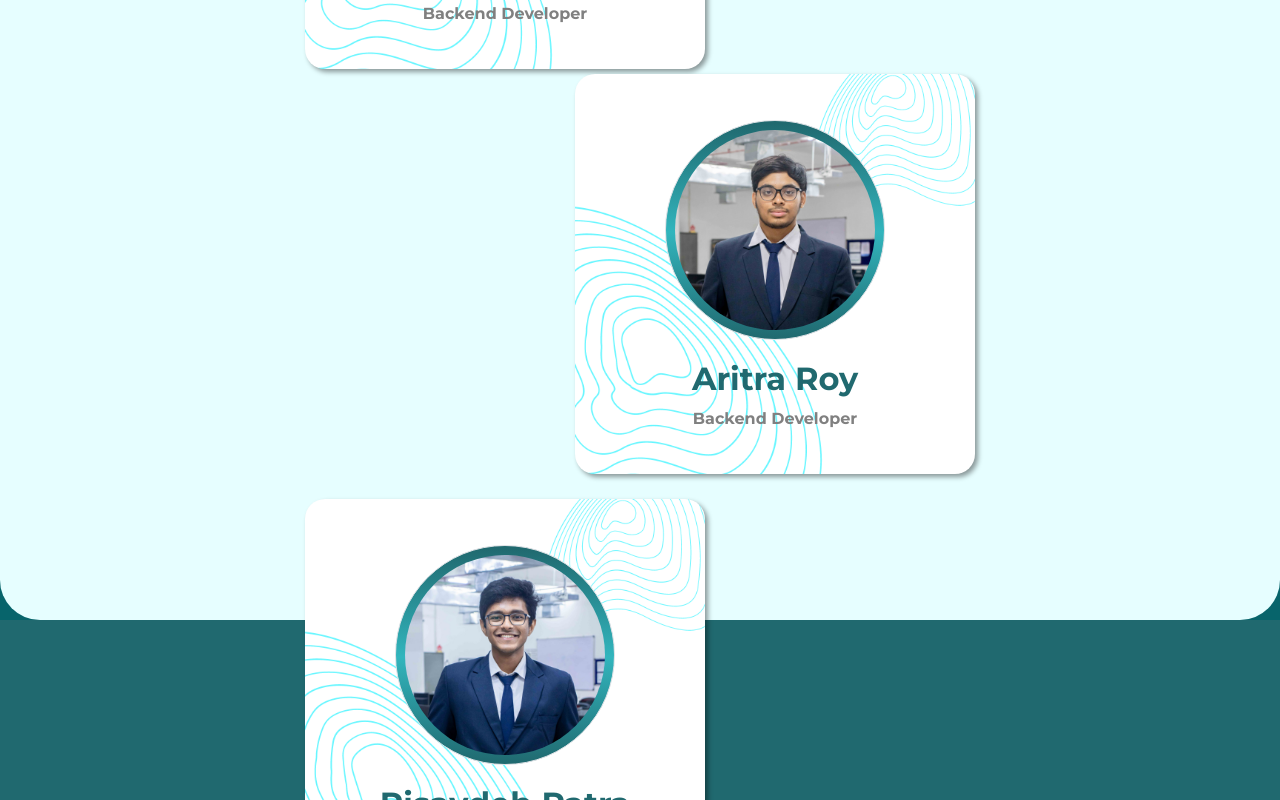
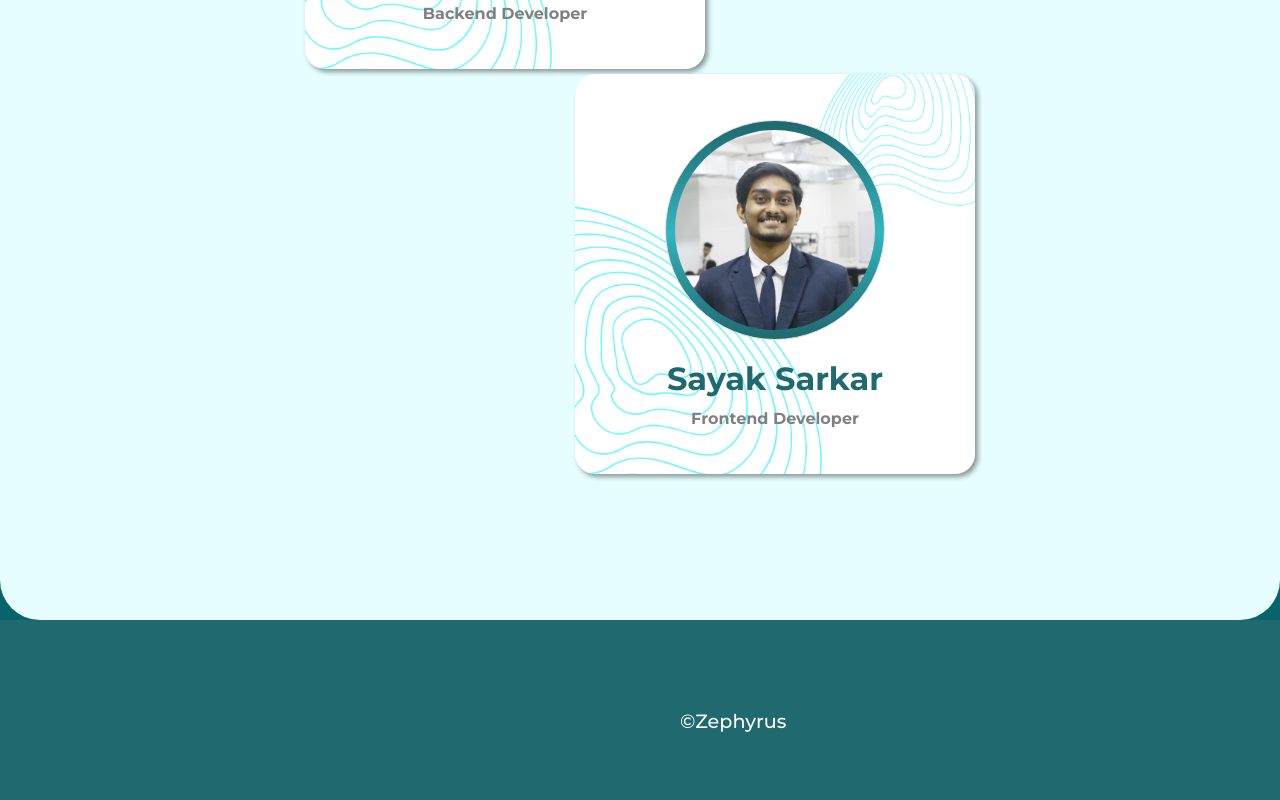
Before and after one commit to im-still-thinking/medbase-mark2.0, a React (Create React App) app: page / in a window 1280 px wide. Shown: the part 2980-3780 px from the top of the page. Built offline with nearby package versions, Linux system fonts and the light colour scheme.

Commit message:
creds updated

```diff
--- a/src/components/Dashboard.jsx
+++ b/src/components/Dashboard.jsx
@@ -53,7 +53,7 @@ export default function Dashboard() {
     const fileName = e.target.value.substring(12, e.target.value.length - 4);
     const fileType = e.target.value.substring(e.target.value.length - 4, e.target.value.length);
 
-    const output = await lighthouse.deploy(e, `f3e100fa-1b53-4a54-8872-effed3ef543c`);
+    const output = await lighthouse.deploy(e, `b2479f07.dcda617d3e7c4474b54174be1d173e36`);
     writeToDoc(output, fileName, fileType);
 
   };
--- a/src/components/Landing.jsx
+++ b/src/components/Landing.jsx
@@ -113,12 +113,12 @@ export default function Landing() {
         </div>
         <div className="aritra">
           <div className="border">
-            <img src={aritra} alt="" />
+            <img src={sayak} alt="" />
           </div>
-          <h4>Aritra Roy</h4>
-          <h5 className="h5">Backend Developer</h5>
+          <h4>Sayak Sarkar</h4>
+          <h5 className="h5">Frontend Developer</h5>
         </div>
-        <div className="risav">
+        {/* <div className="risav">
           <div className="border">
             <img src={risav} alt="Risav" />
           </div>
@@ -131,7 +131,7 @@ export default function Landing() {
           </div>
           <h4>Sayak Sarkar</h4>
           <h5 className="h5">Frontend Developer</h5>
-        </div>
+        </div> */}
       </div>
       <div className="teams_phone">
         <h2 className="H2center">
@@ -146,12 +146,12 @@ export default function Landing() {
         </div>
         <div className="card_about">
           <div className="border">
-            <img src={aritra} alt="" />
+            <img src={sayak} alt="" />
           </div>
-          <h4>Aritra Roy</h4>
-          <h5 className="h5">Backend Developer</h5>
+          <h4>Sayak Sarkar</h4>
+          <h5 className="h5">Frontend Developer</h5>
         </div>
-        <div className="card_about">
+        {/* <div className="card_about">
           <div className="border">
             <img src={risav} alt="Risav" />
           </div>
@@ -164,7 +164,7 @@ export default function Landing() {
           </div>
           <h4>Sayak Sarkar</h4>
           <h5 className="h5">Frontend Developer</h5>
-        </div>
+        </div> */}
       </div>
       <div className="bottom_land">
         <h5 className="h5">©Zephyrus</h5>
--- a/src/firebase-config.js
+++ b/src/firebase-config.js
@@ -3,19 +3,18 @@ import {getAuth} from 'firebase/auth'
 import { getFirestore } from "firebase/firestore";
 
 const firebaseConfig = {
-    apiKey: "AIzaSyBVKudViZfBj08ZfCVjj6nbgbM3pqlZjKU",
-    authDomain: "medbase-ii.firebaseapp.com",
-    projectId: "medbase-ii",
-    storageBucket: "medbase-ii.appspot.com",
-    messagingSenderId: "185301900811",
-    appId: "1:185301900811:web:d9724c5d2575ce5e3f310e",
-    measurementId: "G-B55L446C4E"
-  };
+  apiKey: "AIzaSyCbQPZHKpD_1SqyxyH-vXkFewH2Dp4xiMA",
+  authDomain: "medbaserevamp.firebaseapp.com",
+  projectId: "medbaserevamp",
+  storageBucket: "medbaserevamp.appspot.com",
+  messagingSenderId: "979990689981",
+  appId: "1:979990689981:web:761c43f384acd713fd9fd4",
+  measurementId: "G-VRMVQ12XXQ"
+};
+
 
 const app = initializeApp(firebaseConfig);
-
 const auth = getAuth(app);
-
 export const db = getFirestore(app);
 
 export default auth;
```
